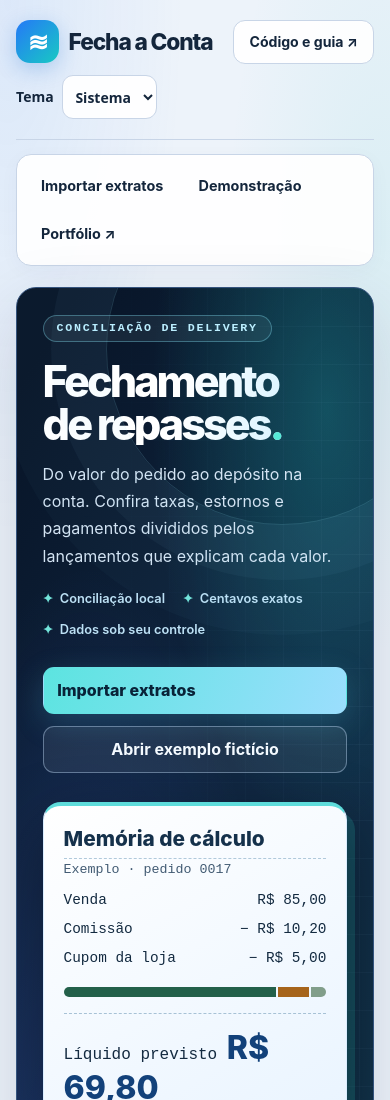
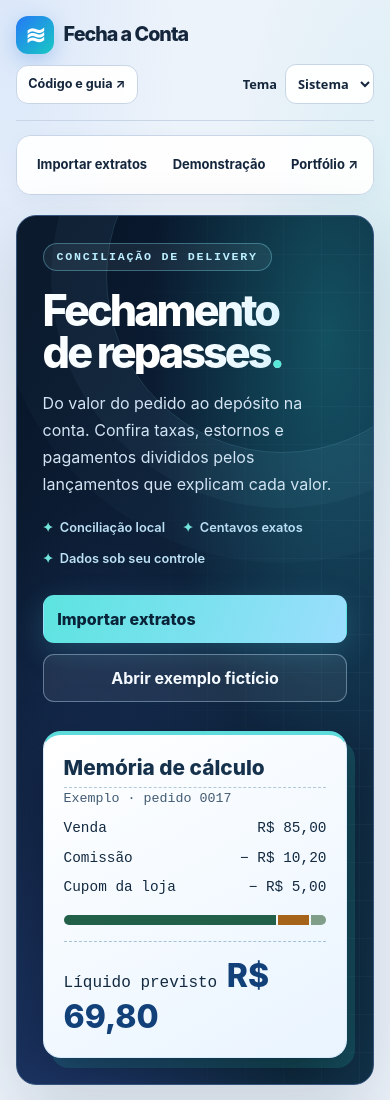
Before and after one commit to ykauttiz/fecha-a-conta, a plain HTML site: page index.html in a window 390 px wide. Shown: the top 1100 px of the page. Drawn offline with Linux system fonts and the light colour scheme.

Commit message:
fix(ui): compactar navegação móvel e capturar página completa na CI

```diff
--- a/style.css
+++ b/style.css
@@ -504,3 +504,37 @@ footer{margin-top:2.7rem;padding:1.8rem 0;color:var(--app-muted)}
 :root[data-theme="dark"] .insight-filter{background:var(--app-soft);color:var(--app-ink);border-color:var(--app-border)}
 
 @media(max-width:370px){.hero h1{font-size:clamp(2.25rem,10vw,2.65rem)}}
+
+/* Refinamento móvel: cabeçalho compacto e navegação em trilho horizontal. */
+@media(max-width:670px){
+  header{
+    display:grid;
+    grid-template-columns:minmax(0,1fr) auto;
+    align-items:center;
+    row-gap:.65rem;
+    padding:1rem 0;
+  }
+  header .brand{
+    grid-column:1/-1;
+    font-size:1.23rem;
+    min-width:0;
+  }
+  header .brand i{width:38px;height:38px;border-radius:12px}
+  header>a:not(.brand){grid-column:1;justify-self:start;padding:.55rem .7rem;font-size:.79rem}
+  header .appearance{grid-column:2;justify-self:end;font-size:.8rem}
+  header .appearance select{padding:.4rem .5rem;min-height:40px}
+  .project-nav{
+    flex-wrap:nowrap;
+    overflow-x:auto;
+    max-width:100%;
+    scrollbar-width:thin;
+    gap:.2rem;
+  }
+  .project-nav a{
+    flex:0 0 auto;
+    min-height:40px;
+    white-space:nowrap;
+    font-size:.81rem;
+    padding:.35rem .7rem;
+  }
+}
```
Also changed, not shown: 2 other files.
